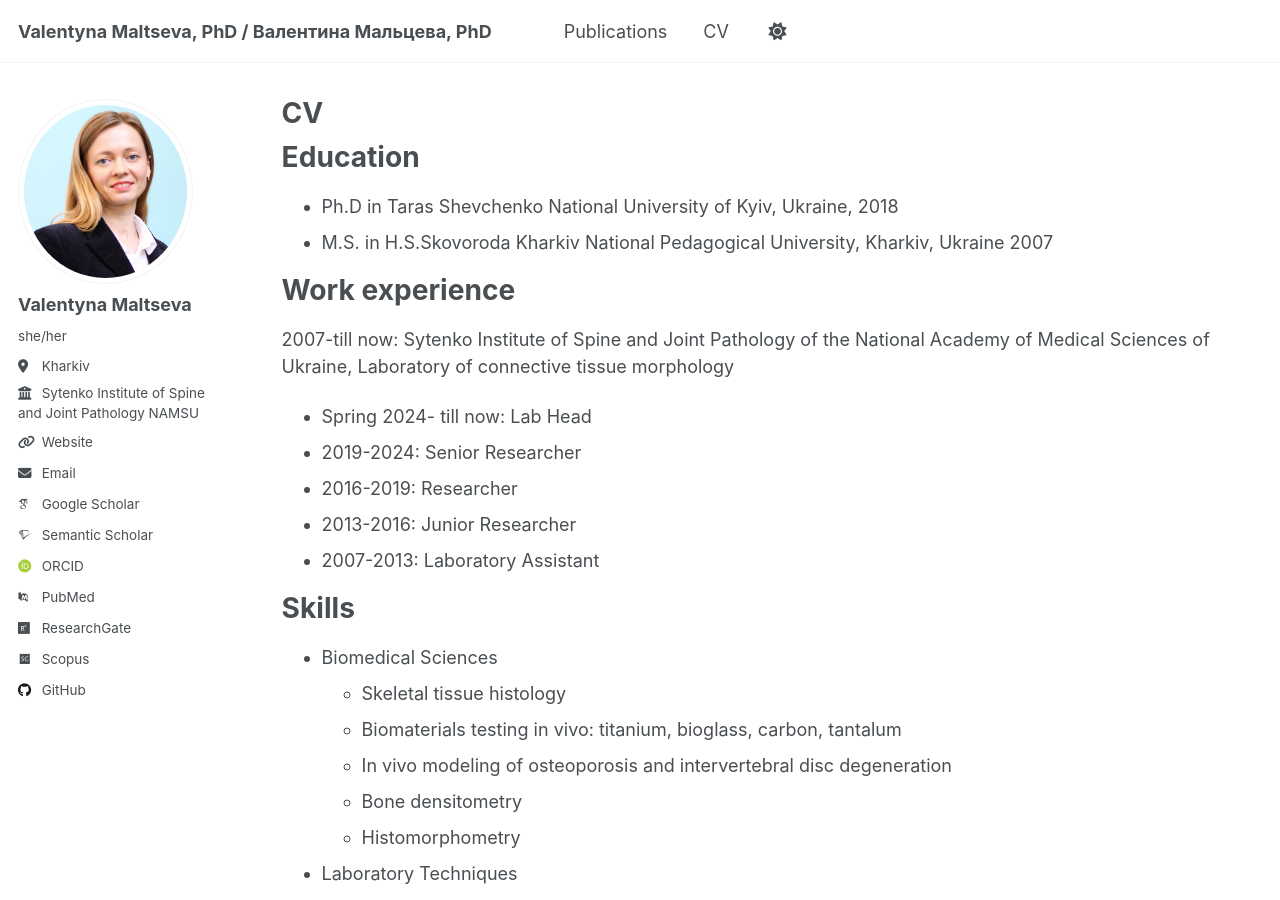
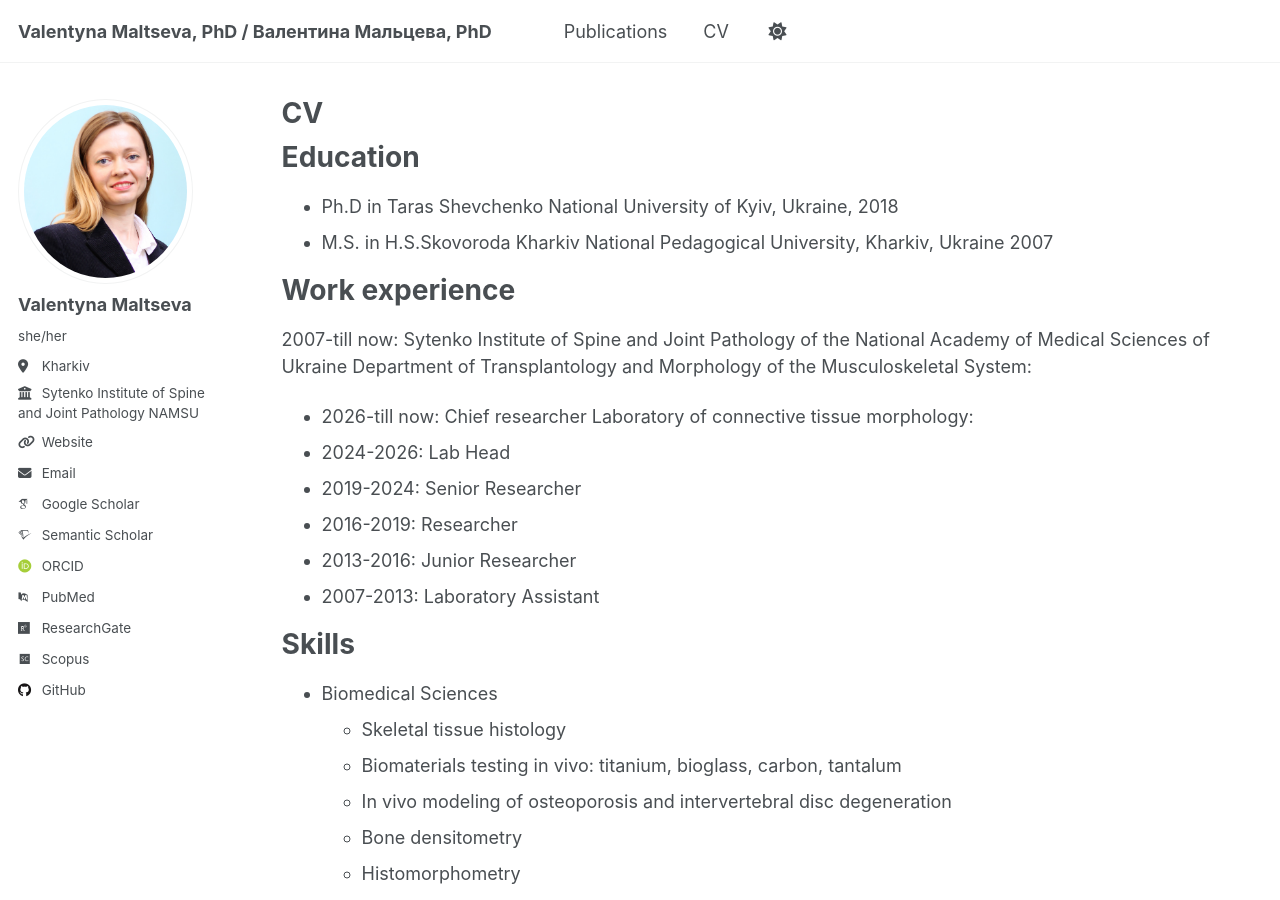
Before and after one commit to valentynamaltseva/valentynamaltseva.github.io, a Jekyll site: the page built from _pages/cv.md, in a window 1280 px wide and 900 px high. Built offline with Jekyll 4.4.1, drawn with Linux system fonts in a browser that asks for light colours; some web fonts are replaced.

Commit message:
Update cv.md

```diff
--- a/_pages/cv.md
+++ b/_pages/cv.md
@@ -17,8 +17,11 @@ Education
 
 Work experience
 ======
-2007-till now: Sytenko Institute of Spine and Joint Pathology of the National Academy of Medical Sciences of Ukraine, Laboratory of connective tissue morphology
-* Spring 2024- till now: Lab Head
+2007-till now: Sytenko Institute of Spine and Joint Pathology of the National Academy of Medical Sciences of Ukraine
+Department of Transplantology and Morphology of the Musculoskeletal System:
+* 2026-till now: Chief researcher
+Laboratory of connective tissue morphology:
+* 2024-2026: Lab Head
 * 2019-2024: Senior Researcher
 * 2016-2019: Researcher
 * 2013-2016: Junior Researcher
```
